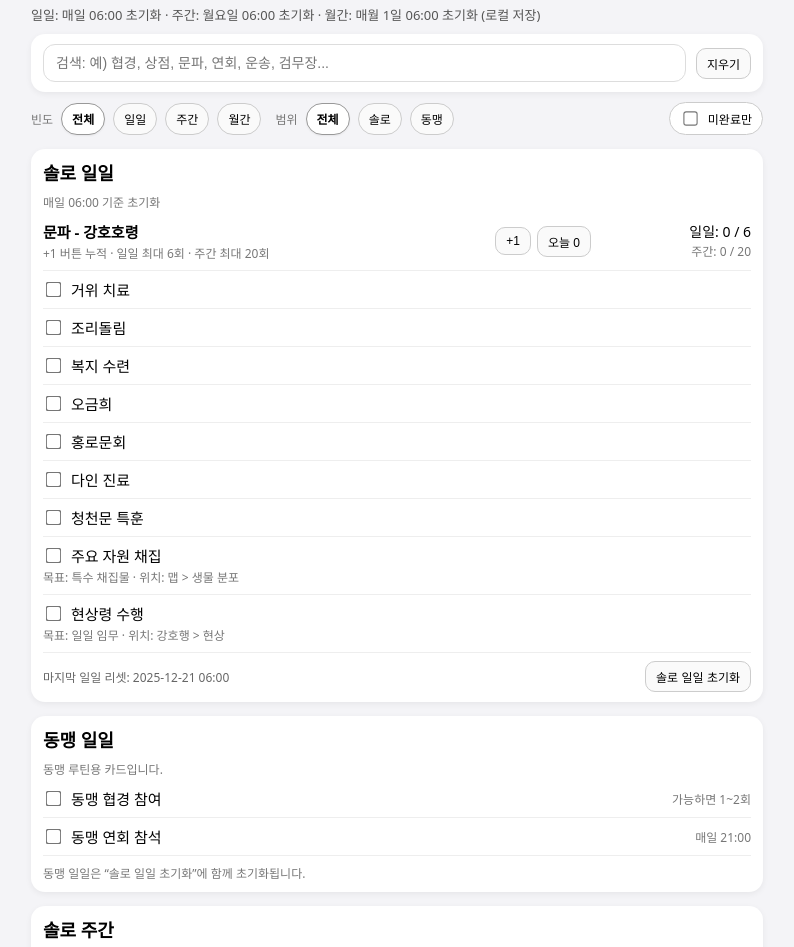
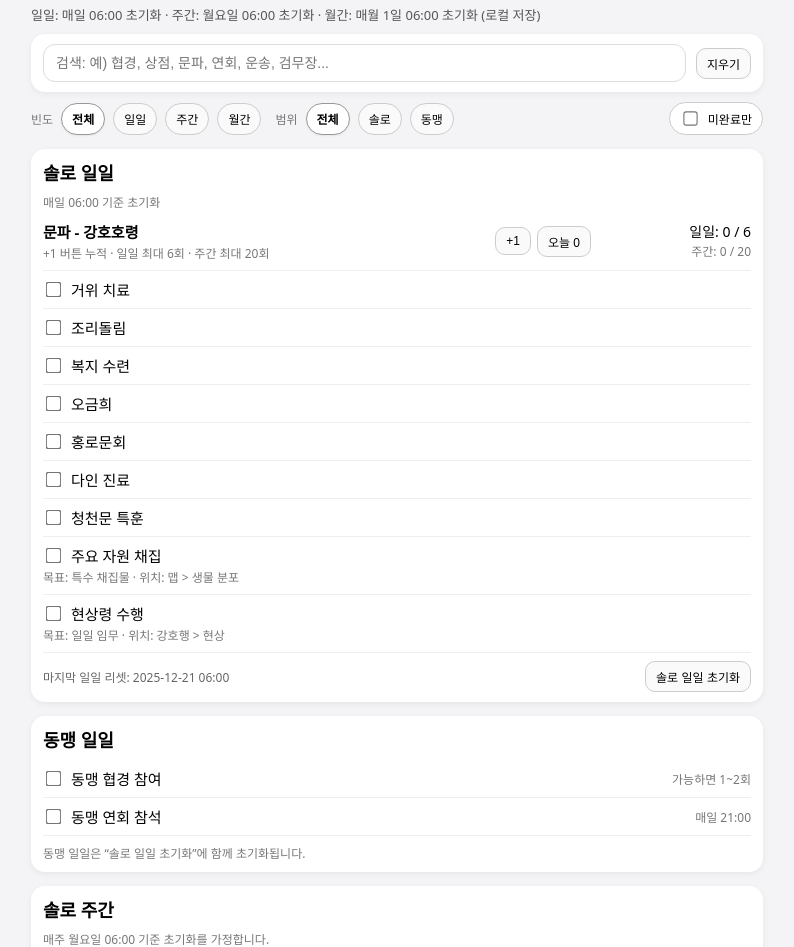
Before and after one commit to Leticia-9/WWM_Check_list, a plain HTML site: page index.html in a window 1280 px wide. Shown: the part 75-1022 px from the top of the page, without its empty margins (243-1037 px from the left). Drawn offline with Linux system fonts and the light colour scheme.

Commit message:
연운 체크리스트 수정
Removed the note about the guild routine card.

```diff
--- a/index.html
+++ b/index.html
@@ -288,7 +288,6 @@
   <!-- 동맹 일일 -->
   <div class="card" data-card="guild-daily">
     <h2><span>동맹 일일</span></h2>
-    <div class="card-note">동맹 루틴용 카드입니다.</div>
 
     <div class="task-row" data-freq="daily" data-scope="guild" data-kind="check" data-search="협경 동맹 협경">
       <label class="task-label">
```
